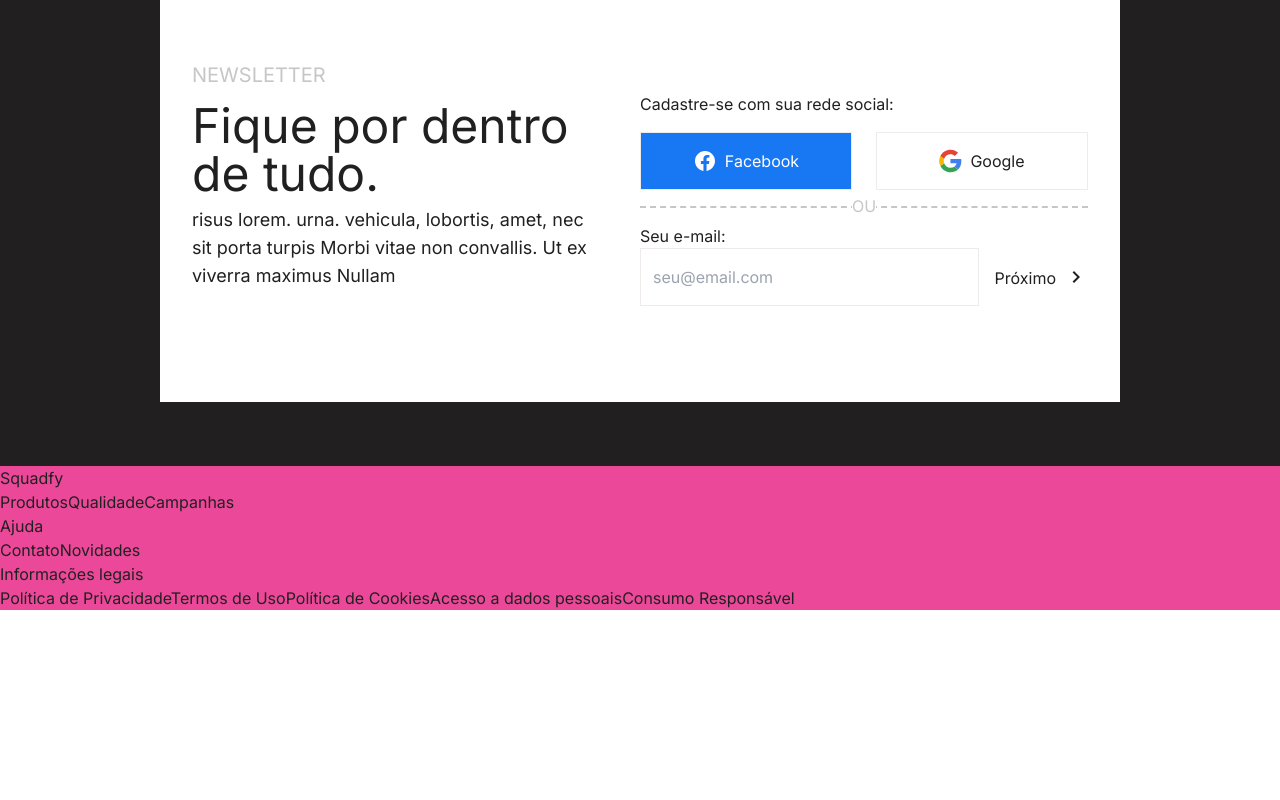
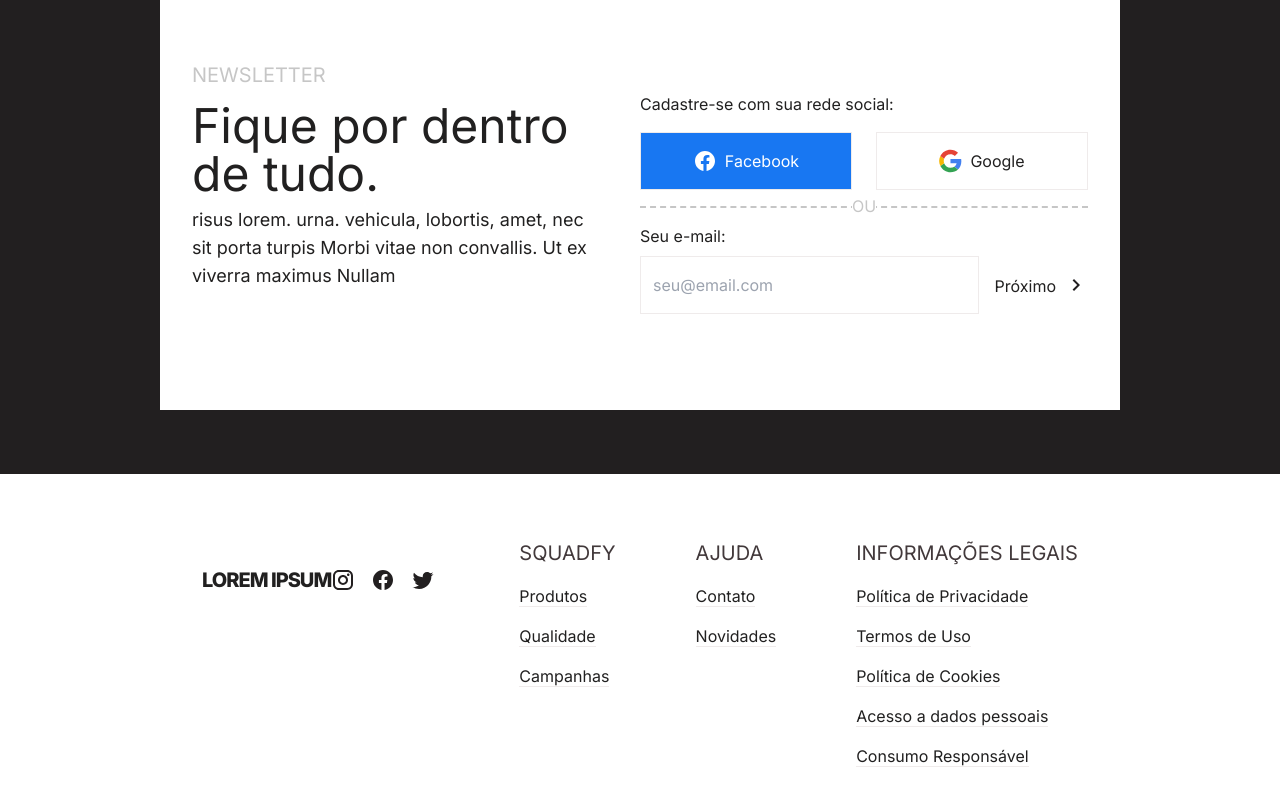
Before and after one commit to gabrieltanaca/dynamic-page-in-nextjs, a Next.js app: page / in a window 1280 px wide. Shown: the part 906-1706 px from the top of the page. Before the commit the page ends 1516 px from the top, so only its background shows below. Built offline with nearby package versions, Linux system fonts and the light colour scheme.

Commit message:
feat: adjust footer and finish desktop landscape

```diff
--- a/src/components/Footer/Content.tsx
+++ b/src/components/Footer/Content.tsx
@@ -1,8 +1,12 @@
-import React, { Fragment } from 'react';
+import React, { Fragment, PropsWithChildren } from 'react';
 import Links from './Links';
 
+const TitleFooter = ({ children }: PropsWithChildren) => {
+  return <h4 className="text-h4 text-fontFooter">{String(children).toUpperCase()}</h4>;
+};
+
 const Components = {
-  titleFooter: 'h1',
+  titleFooter: TitleFooter,
   linkFooter: Links,
   default: Fragment,
 };
--- a/src/components/Footer/Footer.tsx
+++ b/src/components/Footer/Footer.tsx
@@ -9,26 +9,33 @@ const FooterComponent = ({ blocks }: FooterProps) => {
   return (
     <div
       id="footer"
-      className="bg-pink-500"
+      className="px-40 pt-16 pb-8 flex justify-around items-start"
     >
+      <Footer.LeftSide />
+      <div>
         {blocks.map(block =>
           block.contentProperties?.map(content => {
             const contentBlocks = content.value.blocks;
 
             if (contentBlocks) {
               return (
-              <div>
-                {contentBlocks.map(footerBlock =>
-                  footerBlock.contentProperties?.map(footerContent => {
-                    return <Footer.Content {...footerContent} />;
+                <div className="flex gap-20">
+                  {contentBlocks.map(footerBlock => {
+                    return (
+                      <div className="flex flex-col gap-4">
+                        {footerBlock.contentProperties?.map(footerContent => (
+                          <Footer.Content {...footerContent} />
+                        ))}
+                      </div>
+                    );
+                  })}
+                </div>
+              );
+            }
+            return <></>;
           })
         )}
       </div>
-            );
-          }
-          return <span></span>;
-        })
-      )}
     </div>
   );
 };
--- /dev/null
+++ b/src/components/Footer/LeftSide.tsx
@@ -0,0 +1,27 @@
+import Image from 'next/image';
+import React from 'react';
+import FacebookIcon from '@/assets/icons/FacebookIcon';
+import InstagramIcon from '@/assets/icons/InstagramIcon';
+import TwitterIcon from '@/assets/icons/TwitterIcon';
+import Link from 'next/link';
+
+const LeftSide = () => {
+  return (
+    <div className="flex pt-7 items-center">
+      <h4 className="text-xl font-extrabold tracking-tighter">LOREM IPSUM</h4>
+      <div className="flex gap-4">
+        <Link href={'/'}>
+          <InstagramIcon />
+        </Link>
+        <Link href={'/'}>
+          <FacebookIcon />
+        </Link>
+        <Link href={'/'}>
+          <TwitterIcon />
+        </Link>
+      </div>
+    </div>
+  );
+};
+
+export default LeftSide;
--- a/src/components/Footer/Links.tsx
+++ b/src/components/Footer/Links.tsx
@@ -8,15 +8,18 @@ interface Links {
 
 const Links = ({ links }: PropsWithChildren<Links>) => {
   return (
-    <ul>
+    <ul className="flex flex-col gap-4">
       {links.map(({ name, url }) => {
         return (
+          <li>
             <Link
               key={name}
               href={url}
+              className="border-b border-solid border-borderGray text-base"
             >
               {name}
             </Link>
+          </li>
         );
       })}
     </ul>
--- a/src/components/Footer/index.ts
+++ b/src/components/Footer/index.ts
@@ -1,9 +1,11 @@
 import Content from './Content';
 import Component from './Footer';
 import Links from './Links';
+import LeftSide from './LeftSide';
 
 export default {
   Content,
   Links,
   Component,
+  LeftSide,
 };
--- a/src/components/UI/Input.tsx
+++ b/src/components/UI/Input.tsx
@@ -11,7 +11,7 @@ const Input = (props: InputProps) => {
       <label>{label}</label>
       <input
         {...props}
-        className={`${className} border border-borderGray py-4 px-3`}
+        className={`${className} border border-borderGray py-4 px-3 mt-2`}
       />
     </div>
   );
```
Lines whose indentation alone changed are shown as unchanged.
